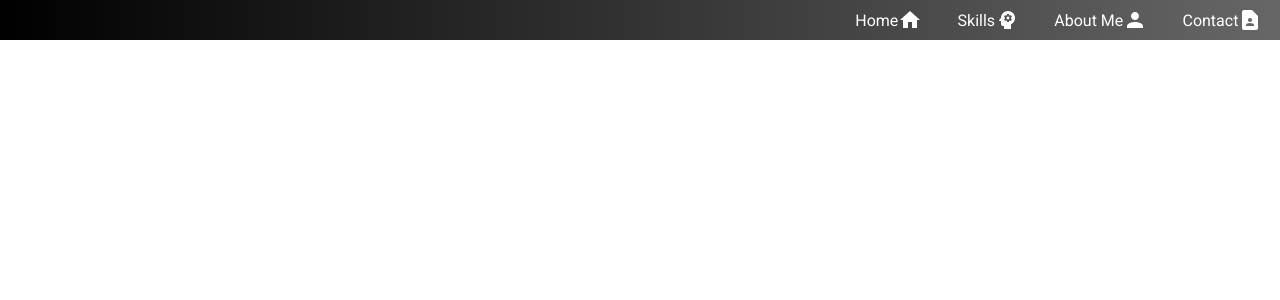
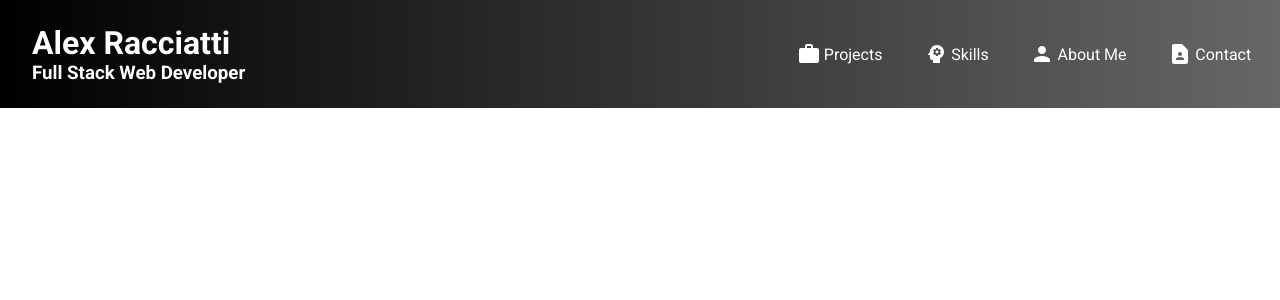
Before and after one commit to AlexRacciatti/Portfolio, a React (Create React App) app in the folder frontend/: page / in a window 1280 px wide. Shown: the top 300 px of the page. Built offline with nearby package versions, Linux system fonts and the light colour scheme.

Commit message:
Add responsive navbar + styling

```diff
--- a/frontend/src/App.js
+++ b/frontend/src/App.js
@@ -1,12 +1,12 @@
 import './App.css';
-import Navbar from './components/Navbar/Navbar';
+import Header from './components/Header/Header';
 import {Button, Container} from '@mui/material'
 import {HomeRounded} from '@mui/icons-material';
 
 function App() {
   return (
     <Container maxWidth="false" id='main-container'>
-      <Navbar />
+      <Header />
     </Container>
   );
 }
--- /dev/null
+++ b/frontend/src/components/Header/Header.css
@@ -0,0 +1,106 @@
+.top-nav-container{
+    background-image: linear-gradient(to right, rgba(0,0,0,1), rgba(0,0,0,0.4));
+    display: flex;
+    justify-content: space-between;
+}
+
+.main-heading {
+    display: flex;
+    flex-direction: column;
+    padding: 1rem 1.5rem;
+}
+
+.main-heading a {
+    text-decoration: none;
+    color: #fff;
+    width: fit-content;
+    padding: 0.5rem 0.5rem;
+}
+
+.navbar {
+    display: flex;
+}
+
+.ul-container{
+    display: flex;
+    flex-flow: row nowrap;
+    list-style: none;
+    min-height: 5vh;
+    align-items: center;
+    justify-content: flex-end;
+    margin-right: 0.5rem;
+}
+
+.hamburger-menu {
+    display: none;
+}
+
+.navbar-items{
+    display: flex;
+    text-decoration: none;
+    padding: 0.5rem 1.1rem;
+    margin: 1rem 0.2rem;
+    color: #fff;
+    align-items: center;
+}
+
+.navbar-items span {
+    margin-left: 0.2rem;
+    font-size: 1rem;
+}
+
+.navbar-items:hover{
+    background-color: #663030;
+    opacity: 0.7;
+    border-radius: 10px;
+    transition: all 0.3s ease-out;
+}
+
+
+/*MEDIA QUERIES*/
+
+@media (max-width: 768px){
+    .top-nav-container {
+        position: relative;
+    }
+
+    .hamburger-menu {
+        display: block;
+        color: #fff;
+        position: absolute;
+        right: 0;
+        top: 0;
+        transform: translate(-100%, 100%);
+    }
+
+    .ul-container{
+        display: flex;
+        flex-direction: column;
+        width: 100%;
+        position: absolute;
+        top: 109px;
+        left: -100%;
+        opacity: 1;
+        background: linear-gradient(to right, rgba(110, 48,48,1), rgba(148, 69, 69, 0.801));
+        transition: all 0.5s ease;
+    }
+
+    .ul-container.mobile {
+        background: linear-gradient(to right, rgba(110, 48,48,1), rgba(148, 69, 69, 0.801));
+        left: 0;
+        opacity: 1;
+        transition: all 0.5 ease;
+        z-index: 1;
+    }
+
+    .navbar-items {
+        text-align: center;
+        width: 100%;
+        display: table;
+        border-bottom: 1px solid white;
+    }
+
+    .navbar-items:hover {
+        background-color: #fff;
+    }
+}
--- /dev/null
+++ b/frontend/src/components/Header/Header.js
@@ -0,0 +1,54 @@
+/* IMPORTS */
+import React, { Component } from 'react';
+import MenuIcon from '@mui/icons-material/Menu';
+import MenuOpenIcon from '@mui/icons-material/MenuOpen';
+import { NavItems } from './NavItems';
+import "./Header.css"
+
+/* IMPORTS END */
+
+class Header extends Component {
+  constructor(props){
+    super(props);
+    this.state= {
+      clicked: false
+    };
+  };
+
+  handleClick = () => {
+    this.setState({clicked: !this.state.clicked})
+  }
+
+
+  render(){
+    return (
+      <header className='top-nav-container'>
+        <div className='main-heading'>
+          <a href='/'>
+            <h1>Alex Racciatti</h1>
+            <h3>Full Stack Web Developer</h3>
+          </a>
+        </div>
+        <nav className='navbar'>
+          <div className='hamburger-menu' onClick={this.handleClick}>
+            {this.state.clicked ? <MenuOpenIcon fontSize='large'/> : <MenuIcon fontSize='large'/>}
+          </div>
+          <ul className={this.state.clicked ? 'ul-container mobile' : 'ul-container'}>
+            {NavItems.map((item, index)=>{
+              return(
+                <li key={item.name + index}>
+                  <a href={item.url} className={item.cName}>
+                  {item.icon ? item.icon : ""}<span className={item.spanCName}>{ item.name }</span>
+                  </a>
+                </li>
+              )
+            })}
+          </ul>
+        </nav>
+      </header>
+    );
+  }
+
+};
+
+export default Header;
--- a/frontend/src/components/Navbar/NavItems.js
+++ b/frontend/src/components/Header/NavItems.js
@@ -1,31 +1,35 @@
 import PsychologyIcon from '@mui/icons-material/Psychology';
-import HomeIcon from '@mui/icons-material/Home';
+import WorkIcon from '@mui/icons-material/Work';
 import PersonIcon from '@mui/icons-material/Person';
 import ContactPageIcon from '@mui/icons-material/ContactPage';
 
 export const NavItems = [
     {
-        name: 'Home',
-        url: '#',
+        name: 'Projects',
+        url: '#projects',
         cName: 'navbar-items',
-        icon: <HomeIcon />
+        spanCName:'span-project',
+        icon: <WorkIcon />
     },
     {
         name: 'Skills',
-        url: '#',
+        url: '#skills',
         cName: 'navbar-items',
+        spanCName:'span-skills',
         icon: <PsychologyIcon />
     },
     {
         name: 'About Me',
-        url: '#',
+        url: '#aboutme',
         cName: 'navbar-items',
+        spanCName:'span-aboutMe',
         icon: <PersonIcon />
     },
     {
         name: 'Contact',
-        url: '#',
+        url: '#contact',
         cName: 'navbar-items',
+        spanCName:'span-contact',
         icon: <ContactPageIcon />
     },
 ];
--- a/frontend/src/components/Navbar/Navbar.css
+++ /dev/null
@@ -1,36 +0,0 @@
-.top-nav-container{
-    background-image: linear-gradient(to right, rgba(0,0,0,1), rgba(0,0,0,0.4));
-}
-
-.ul-container{
-    display: flex;
-    flex-flow: row nowrap;
-    list-style: none;
-    min-height: 5vh;
-    align-items: center;
-    justify-content: flex-end;
-}
-
-.navbar-items{
-    display: flex;
-    text-decoration: none;
-    padding: 0.5rem 1.1rem;
-    color: #fff;
-    align-items: center;
-}
-
-.navbar-items:hover{
-    background-color: #663030;
-    opacity: 0.7;
-    border-radius: 20px;
-    transition: all 0.3s ease-out;
-}
-
-
-/*MEDIA QUERIES*/
-
-@media (max-width: 480px){
-    .ul-container{
-        display: none;
-    }
-}
--- a/frontend/src/components/Navbar/Navbar.js
+++ /dev/null
@@ -1,33 +0,0 @@
-/* IMPORTS */
-import React, { Component } from 'react';
-import { Typography } from '@mui/material';
-import { NavItems } from './NavItems';
-import "./Navbar.css"
-
-/* IMPORTS END */
-
-class Navbar extends Component {
-
-
-
-  render(){
-    return (
-      <nav className='top-nav-container'>
-        <ul className='ul-container'>
-          {NavItems.map((item, index)=>{
-            return(
-              <li key={item.name + index}>
-                <a href={item.url} className={item.cName}>
-                  <span>{ item.name }</span>{item.icon ? item.icon : ""}
-                </a>
-              </li>
-            )
-          })}
-        </ul>
-      </nav>
-    );
-  }
-
-};
-
-export default Navbar;
```
